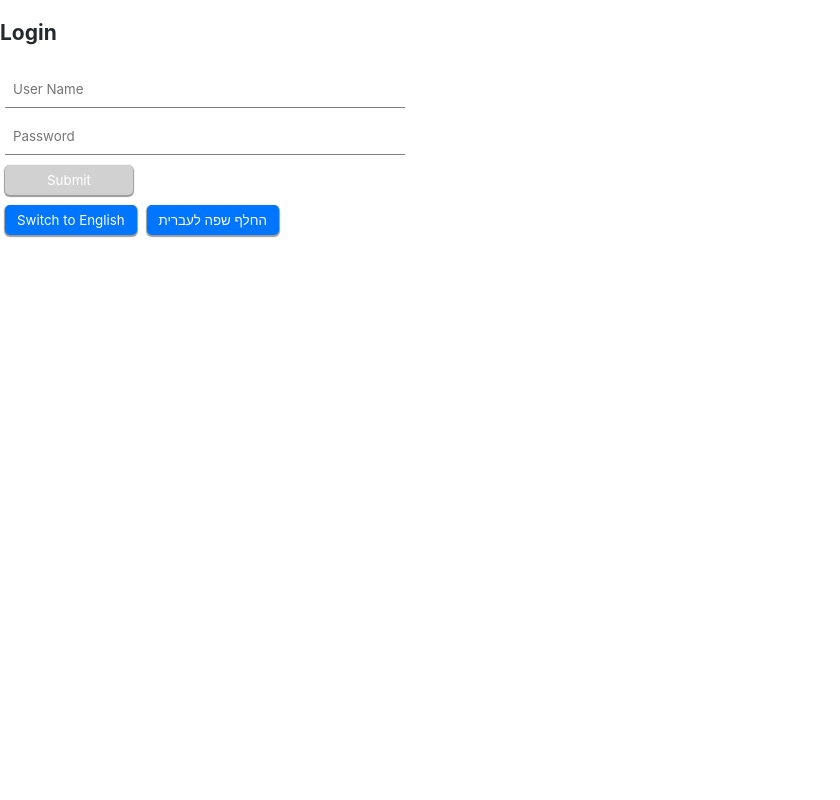
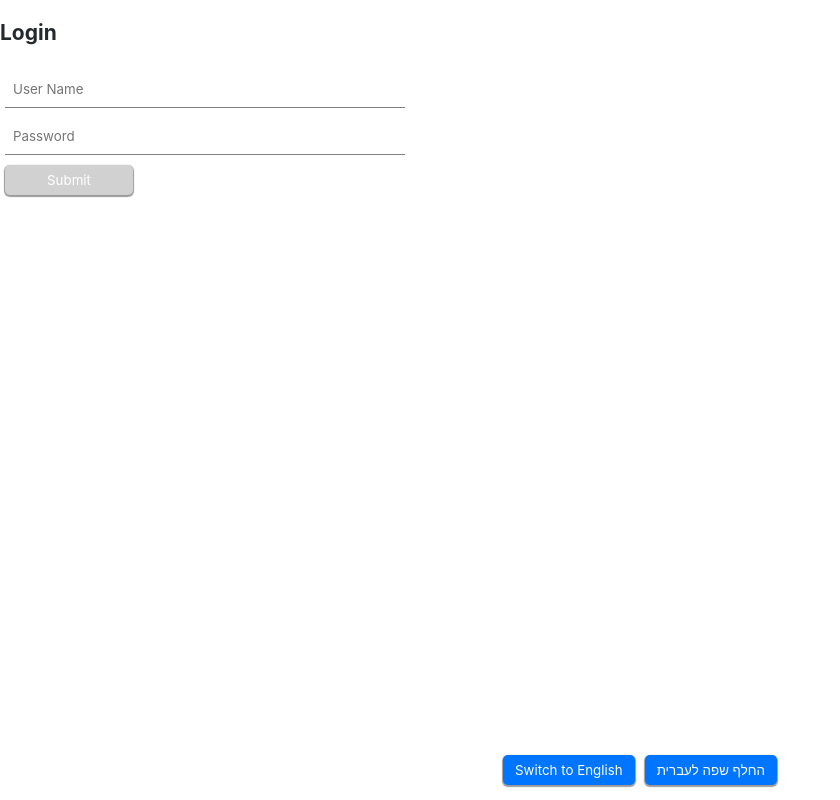
Before and after one commit to davidbu5/user-form-app, a React app: page / in a window 1280 px wide. Shown: the whole page, without its empty margins (0-840 px from the left). Built offline with nearby package versions, Linux system fonts and the light colour scheme.

Commit message:
styling languageSwtich & modal

```diff
--- a/src/common/i18n/en.ts
+++ b/src/common/i18n/en.ts
@@ -20,8 +20,8 @@ export const EnglishStringsRepo: IStringsRepo = {
     back: "Back",
     next: "Next",
     submit: "Submit",
-    successMessage: "The form had been submitted successfully",
-    failMessage: "The form submission had been failed",
+    successMessage: "The form had been submitted successfully.",
+    failMessage: "The form submission had been failed.",
     loadingForm: "Loading form...",
     failedLoadingForm: "Form loading failed.",
     userName: "User Name",
--- a/src/common/i18n/he.ts
+++ b/src/common/i18n/he.ts
@@ -20,8 +20,8 @@ export const HebrewStringsRepo: IStringsRepo = {
     back: "אחורה",
     next: "קדימה",
     submit: "שליחה",
-    successMessage: "הטופס התקבל בהצלחה",
-    failMessage: "שליחת הטופס נכשלה",
+    successMessage: "הטופס התקבל בהצלחה.",
+    failMessage: "שליחת הטופס נכשלה.",
     loadingForm: "טוען את הטופס...",
     failedLoadingForm: "טעינת הטופס נכשלה.",
     userName: "שם משתמש",
--- a/src/components/Button/Button.less
+++ b/src/components/Button/Button.less
@@ -12,6 +12,7 @@ button {
     background-color: @button-color;
     box-shadow: rgba(83, 83, 83, 0.582) 0px 1px 1px 1px;
     outline: none;
+    cursor: pointer;
 }
 
 button:hover,
--- a/src/components/FormProcessBar/FormProcessBar.tsx
+++ b/src/components/FormProcessBar/FormProcessBar.tsx
@@ -1,3 +1,4 @@
+import "./FormProcessBar.less";
 import React from 'react';
 import { observer } from 'mobx-react';
 import { ObservableFormSection } from '../../common/stores/FormStore';
--- /dev/null
+++ b/src/components/LanguageSwitch/LanguageSwitch.less
@@ -0,0 +1,7 @@
+
+.language-switch-container {
+    position: absolute;
+    bottom: 10px;
+    text-align: center;
+    width: 100%;
+}
--- a/src/components/LanguageSwitch/LanguageSwitch.tsx
+++ b/src/components/LanguageSwitch/LanguageSwitch.tsx
@@ -1,3 +1,4 @@
+import "./LanguageSwitch.less"
 import React from 'react';
 import { observer } from 'mobx-react';
 import { ObservedLanguageStore } from '../../common/stores/LanguageStore';
@@ -9,7 +10,7 @@ export interface ILanguageSwitchProps { langStore: ObservedLanguageStore }
 export class LanguageSwitch extends React.Component<ILanguageSwitchProps> {
 
     render() {
-        return <div>
+        return <div className="language-switch-container">
             <Button text="Switch to English" onButtonClick={()=>this.props.langStore.language = "en"}></Button>
             <Button text="החלף שפה לעברית" onButtonClick={()=>this.props.langStore.language = "he"}></Button>
         </div>;
--- /dev/null
+++ b/src/components/Modal/Modal.less
@@ -0,0 +1,17 @@
+
+.modal-container {
+    position: absolute;
+    border: 1px solid #a29f9fc4;
+    padding: 25px;
+    border-radius: 10px;
+    text-align: center;
+    box-shadow: 0px 2px 4px 1px #565656b0;
+    left: 50%;
+    top: 30%;
+    transform: translate(-50%, -50%);
+    background: white;
+
+    > div {
+        margin-bottom: 10px;
+    }
+}
--- a/src/components/Modal/Modal.tsx
+++ b/src/components/Modal/Modal.tsx
@@ -1,3 +1,4 @@
+import "./Modal.less";
 import React from 'react';
 import { observer } from 'mobx-react';
 import { ObservedLanguageStore } from '../../common/stores/LanguageStore';
@@ -10,7 +11,7 @@ export interface IModalProps { langStore: ObservedLanguageStore, modalStore: Obs
 export class Modal extends React.Component<IModalProps> {
 
     render() {
-        return <div>
+        return <div className="modal-container">
             <div>{this.props.langStore.getString(this.props.modalStore.modalTextStringName)}</div>
             <Button text={this.props.langStore.getString("close")} onButtonClick={()=>this.props.modalStore.close()}></Button>
         </div>;
--- a/src/index.less
+++ b/src/index.less
@@ -12,6 +12,8 @@ body {
 
 * {
   font-family: -apple-system,BlinkMacSystemFont,Segoe UI,Helvetica,Arial,sans-serif,Apple Color Emoji,Segoe UI Emoji;
+  cursor: default;
+  user-select: none;
 }
 
 input:not([type="checkbox"]) {
@@ -32,6 +34,10 @@ input:not([type="checkbox"]):focus::-webkit-input-placeholder {
 }
 input[type="checkbox"] {
   margin: 20px 10px;
+  cursor: pointer;
+}
+label {
+  cursor: pointer;
 }
 input[data-invalid="true"]:not([type="checkbox"]) {
   color: @error-font-color;
```
Also changed, not shown: src/components/FormProcessBar/FormProcessBar.less (added).
